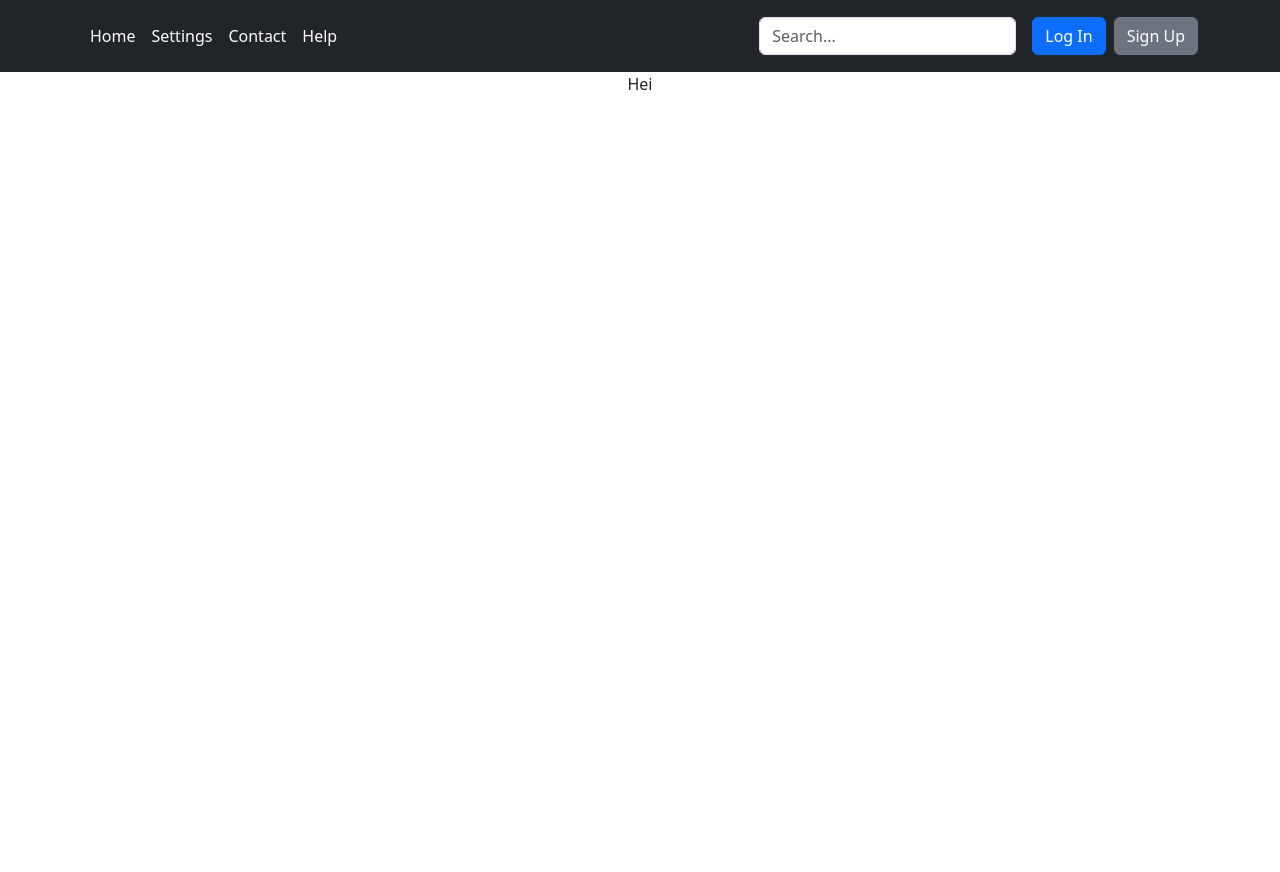
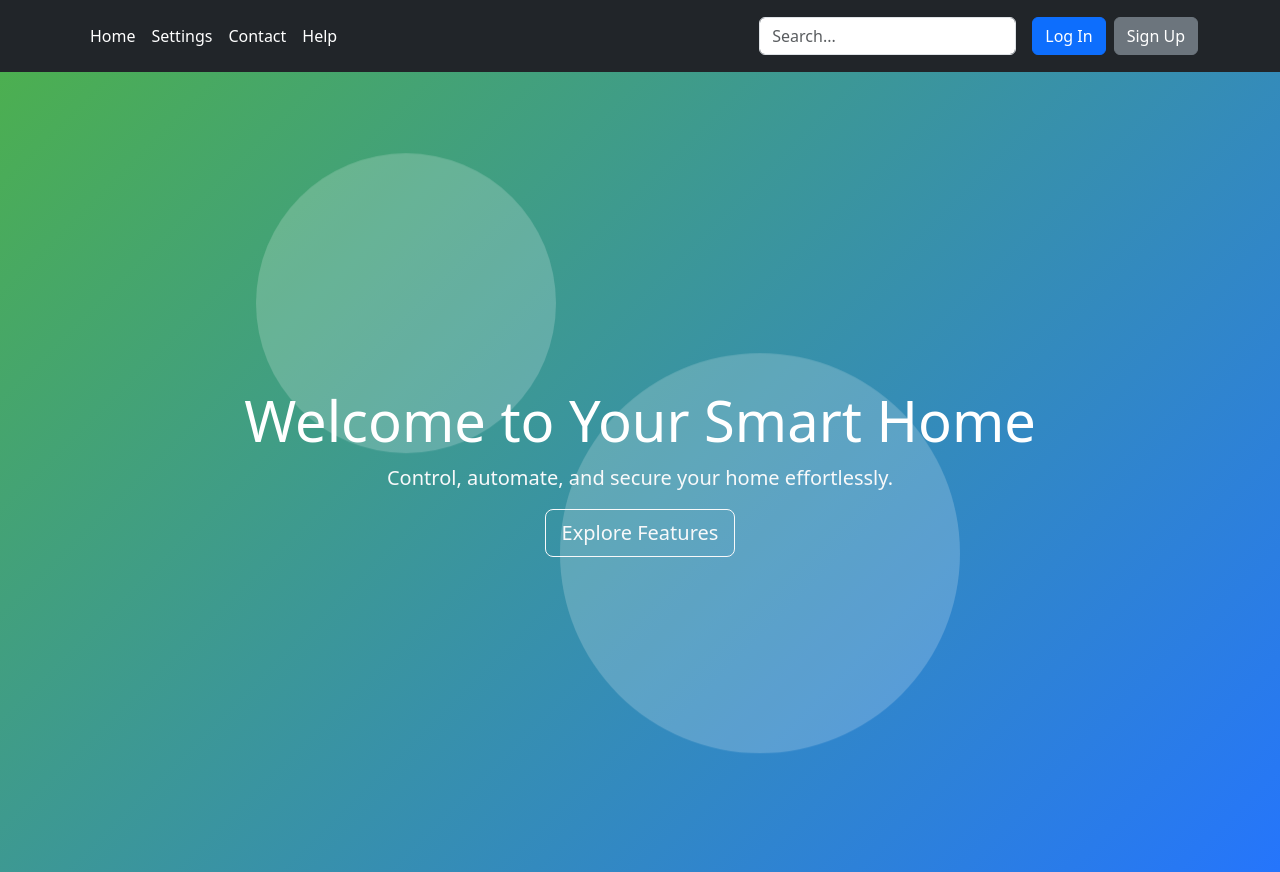
Before and after one commit to lolofg/software_engineering, a React (Create React App) app in the folder frontend/: page / in a window 1280 px wide. Before the commit the page ends 800 px from the top, so only its background shows below. Built offline with nearby package versions, Linux system fonts and the light colour scheme.

Commit message:
StartPage ferdig

```diff
--- a/frontend/src/index.css
+++ b/frontend/src/index.css
@@ -15,7 +15,7 @@ code {
 }
 
 
-/* Logg inn side css  */
+/* Logg inn side css start  */
 .login_page_wrapper {
   display: flex;
   justify-content: center;
@@ -113,3 +113,60 @@ code {
   text-decoration: underline;
 }
 /* enden på logg inn side css  */
+/* Start på StartPage */
+
+/* Full-page background with shapes */
+.main-page-container {
+  height: 100vh; /* Full height of the viewport */
+  width: 100%;
+  display: flex;
+  justify-content: center;
+  align-items: center;
+  background: linear-gradient(135deg, #4caf50 0%, #2575fc 100%);
+  position: relative;
+  overflow: hidden;
+}
+
+/* Adding decorative shapes */
+.main-page-container::before,
+.main-page-container::after {
+  content: '';
+  position: absolute;
+  background: rgba(255, 255, 255, 0.2);
+  border-radius: 50%;
+  z-index: 1;
+  animation: float 6s ease-in-out infinite;
+}
+
+.main-page-container::before {
+  width: 300px;
+  height: 300px;
+  top: 10%;
+  left: 20%;
+}
+
+.main-page-container::after {
+  width: 400px;
+  height: 400px;
+  bottom: 15%;
+  right: 25%;
+}
+
+/* Animation for floating effect */
+@keyframes float {
+  0%, 100% {
+      transform: translateY(0);
+  }
+  50% {
+      transform: translateY(20px);
+  }
+}
+
+/* Content styling */
+.content {
+  text-align: center;
+  color: white;
+  z-index: 2;
+}
+
+/* Logg inn side css slutt */
--- a/frontend/src/pages/MainPage.js
+++ b/frontend/src/pages/MainPage.js
@@ -1,14 +1,21 @@
 import React from 'react';
-import {Link} from "react-router-dom";
+import { Link } from "react-router-dom";
 import 'bootstrap/dist/css/bootstrap.min.css';
-import Header from "../components/Header";
 import HeaderStartPage from '../components/HeaderStartPage';
 
 export default function MainPage() {
-    return(
+    return (
         <>
-            <HeaderStartPage/>
-           <><p>Hei</p></>
+            <HeaderStartPage />
+            <div className="main-page-container">
+                <div className="content">
+                    <h1 className="display-4 text-white">Welcome to Your Smart Home</h1>
+                    <p className="lead text-light">Control, automate, and secure your home effortlessly.</p>
+                    <div className="button-group">
+                        <Link to="/features" className="btn btn-outline-light btn-lg mx-2">Explore Features</Link>
+                    </div>
+                </div>
+            </div>
         </>
-    )
+    );
 }
```
